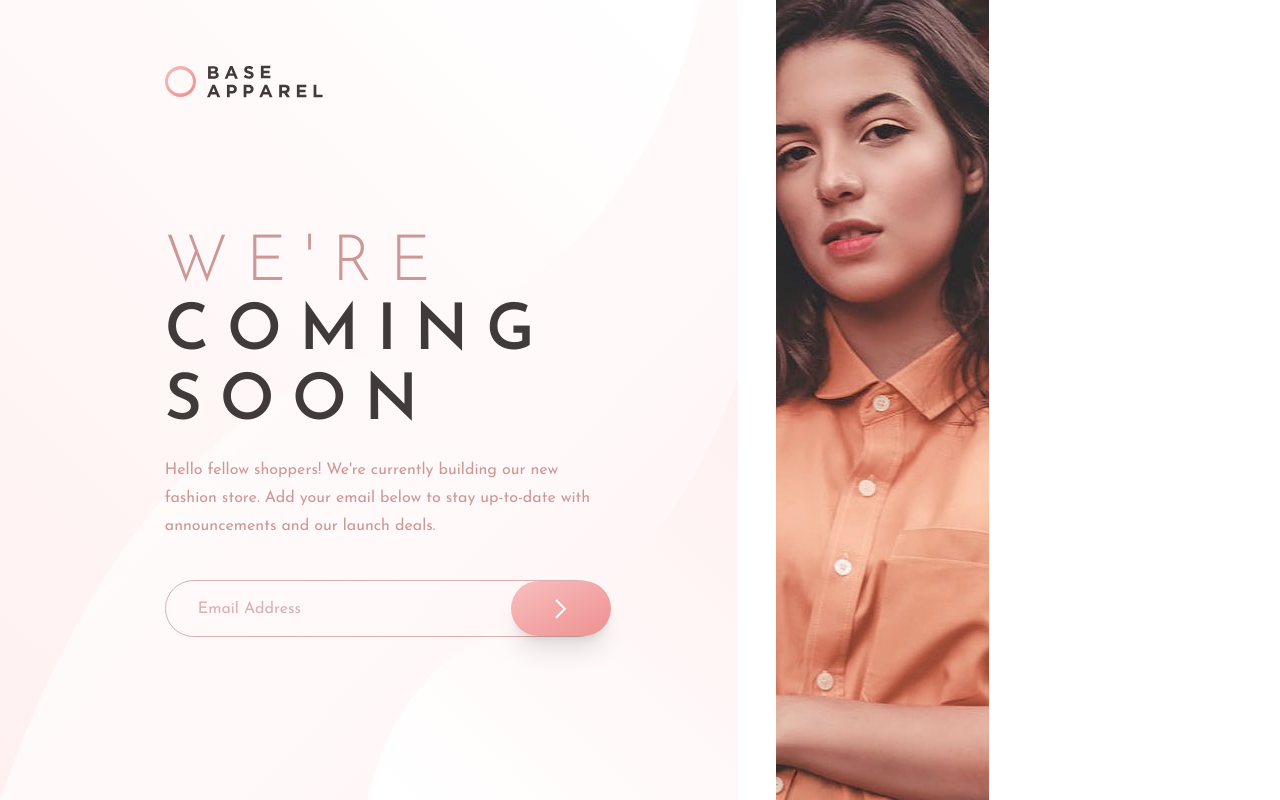
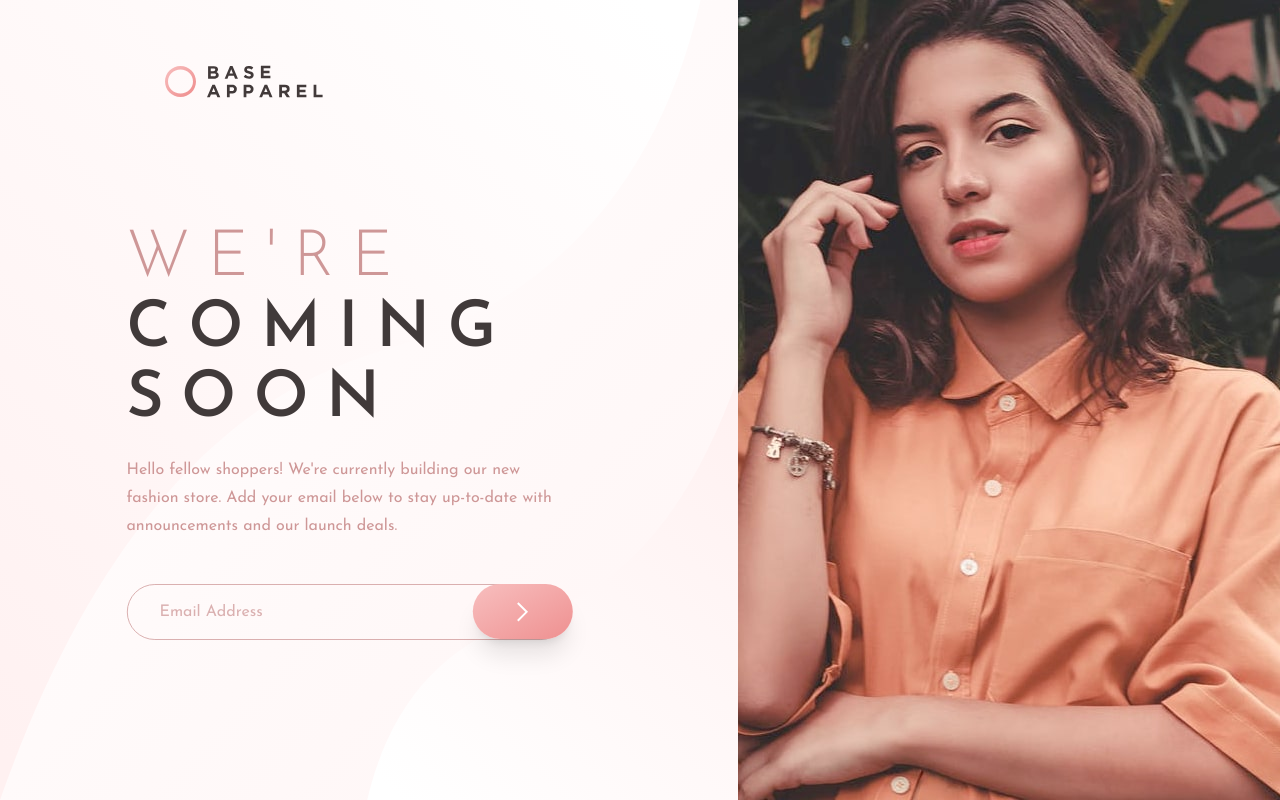
Before and after one commit to n0rrman/frontend-mentor-challenges, a Next.js app in the folder base-apparel-coming-soon/: page / in a window 1280 px wide. Built offline with nearby package versions, Linux system fonts and the light colour scheme.

Commit message:
base-apparel-coming-soon finished

```diff
--- a/base-apparel-coming-soon/src/app/layout.tsx
+++ b/base-apparel-coming-soon/src/app/layout.tsx
@@ -20,7 +20,7 @@ export default function RootLayout({
 }) {
   return (
     <html lang="en">
-      <body className={`${josefin.className}`}>{children}</body>
+      <body className={josefin.className}>{children}</body>
     </html>
   );
 }
--- a/base-apparel-coming-soon/src/app/page.tsx
+++ b/base-apparel-coming-soon/src/app/page.tsx
@@ -9,19 +9,18 @@ import EmailForm from "@/components/emailForm";
 
 export default function Home() {
   return (
-    // <main className="grid grid-cols-1 sm:grid-cols-2 min-h-screen">
     <main className="grid grid-cols-1 sm:grid-cols-[0.5763888889fr_0.4236111111fr] min-h-screen">
       <section
         id="logo"
-        className="z-30 pt-[1.95rem] -mb-5 sm:mb-0 sm:pt-[4.05rem] ml-8 sm:ml-[10.3rem]"
+        className="z-30 pt-[1.95rem] -mb-5 sm:mb-0 sm:pt-[4.05rem] ml-8 sm:ml-20 xl:ml-[10.3rem] h-24"
       >
         <div className="relative w-[6.25rem] sm:w-[9.875rem] aspect-[4.7878787879]">
           <Image alt="" src={logo.src} fill />
         </div>
       </section>
 
-      <section id="hero" className="row-span-2 z-20 h-full w-full">
-        <picture className="relative h-full w-full bg-red-500 z-50">
+      <section id="hero" className="row-span-2 h-full">
+        <picture className="relative h-full w-full bg-red-500 z-30">
           <source media="(min-width: 40rem)" srcSet={heroDesktop.src} />
           <img
             className="object-contain object-top sm:object-cover h-full w-full"
@@ -33,7 +32,7 @@ export default function Home() {
 
       <section
         id="bg"
-        className="absolute grid grid-cols-1 sm:grid-cols-[0.5763888889fr_0.4236111111fr] grid-rows-1 inset-0 z-10"
+        className="absolute grid grid-cols-1 sm:grid-cols-[0.5763888889fr_0.4236111111fr] grid-rows-1 inset-0 z-0"
       >
         <div className="relative bg-gradient-to-br from-gradOneStart to-gradOneEnd">
           <Image className="hidden sm:block" fill alt="" src={bgImg.src} />
@@ -42,17 +41,15 @@ export default function Home() {
 
       <section
         id="form"
-        className="flex flex-col items-center sm:items-start justify-normal text-desaturatedRed"
+        className="relative flex w-full mx-auto items-start px-5 sm:px-0 max-w-[27.9rem] sm:items-start text-desaturatedRed"
       >
-        <div className="z-20 mx-0 -mt-10 sm:mt-0 sm:mx-[10.3rem] w-[19rem] sm:w-[27.9rem] flex flex-col gap-2 text-center sm:text-left">
-          <h1 className="text-[2.5rem] sm:text-[4rem] leading-[2.7rem] sm:leading-[4.4rem] uppercase font-light tracking-[0.7rem] sm:tracking-[1.1rem] pb-3">
+        <div className="flex flex-col text-center sm:text-left gap-3 translate-x-0 lg:-translate-x-[1.2rem] mx-5 lg:mx-0">
+          <h1 className="text-[2.5rem] lg:text-[4rem] leading-[2.7rem] lg:leading-[4.4rem] uppercase font-light tracking-[0.7rem] sm:tracking-[1.1rem] pb-2">
             We&apos;re
-            <span className="block text-darkishRed font-bold -my-0.5">
-              coming soon
-            </span>
+            <span className="block text-darkishRed font-bold">coming soon</span>
           </h1>
 
-          <p className="text-sm sm:text-[1rem] leading-5 sm:leading-7">
+          <p className="text-sm lg:text-[1rem] leading-5 lg:leading-7">
             Hello fellow shoppers! We&apos;re currently building our new fashion
             store. Add your email below to stay up-to-date with announcements
             and our launch deals.
--- a/base-apparel-coming-soon/tailwind.config.ts
+++ b/base-apparel-coming-soon/tailwind.config.ts
@@ -8,6 +8,10 @@ const config: Config = {
   ],
   theme: {
     extend: {
+      screens: {
+        'xs': '450px',
+        'mid': '1350px'
+      },
       colors: {
 
         desaturatedRed: 'hsl(var(--color-desaturatedRed) / <alpha-value>)',
```
